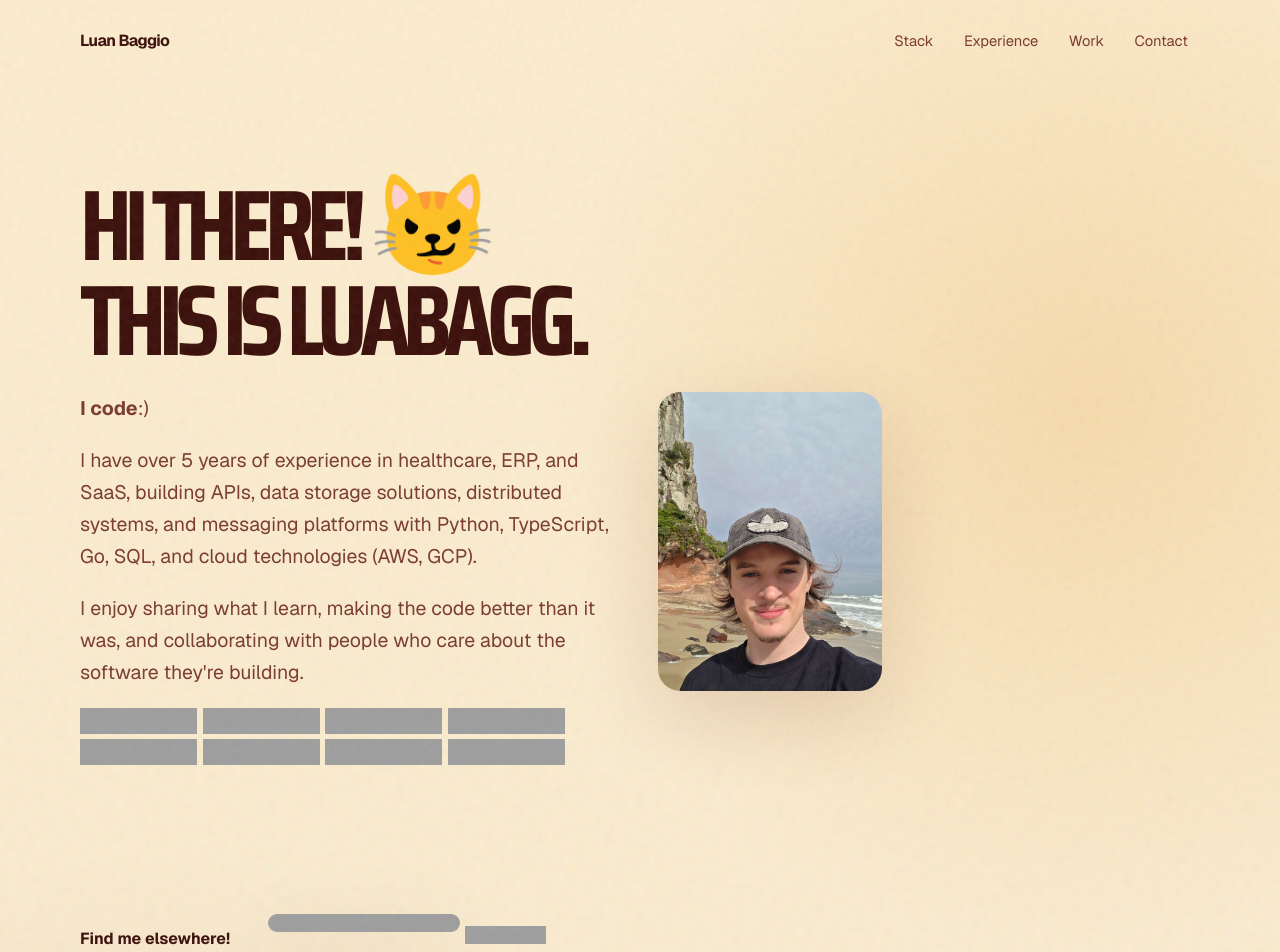
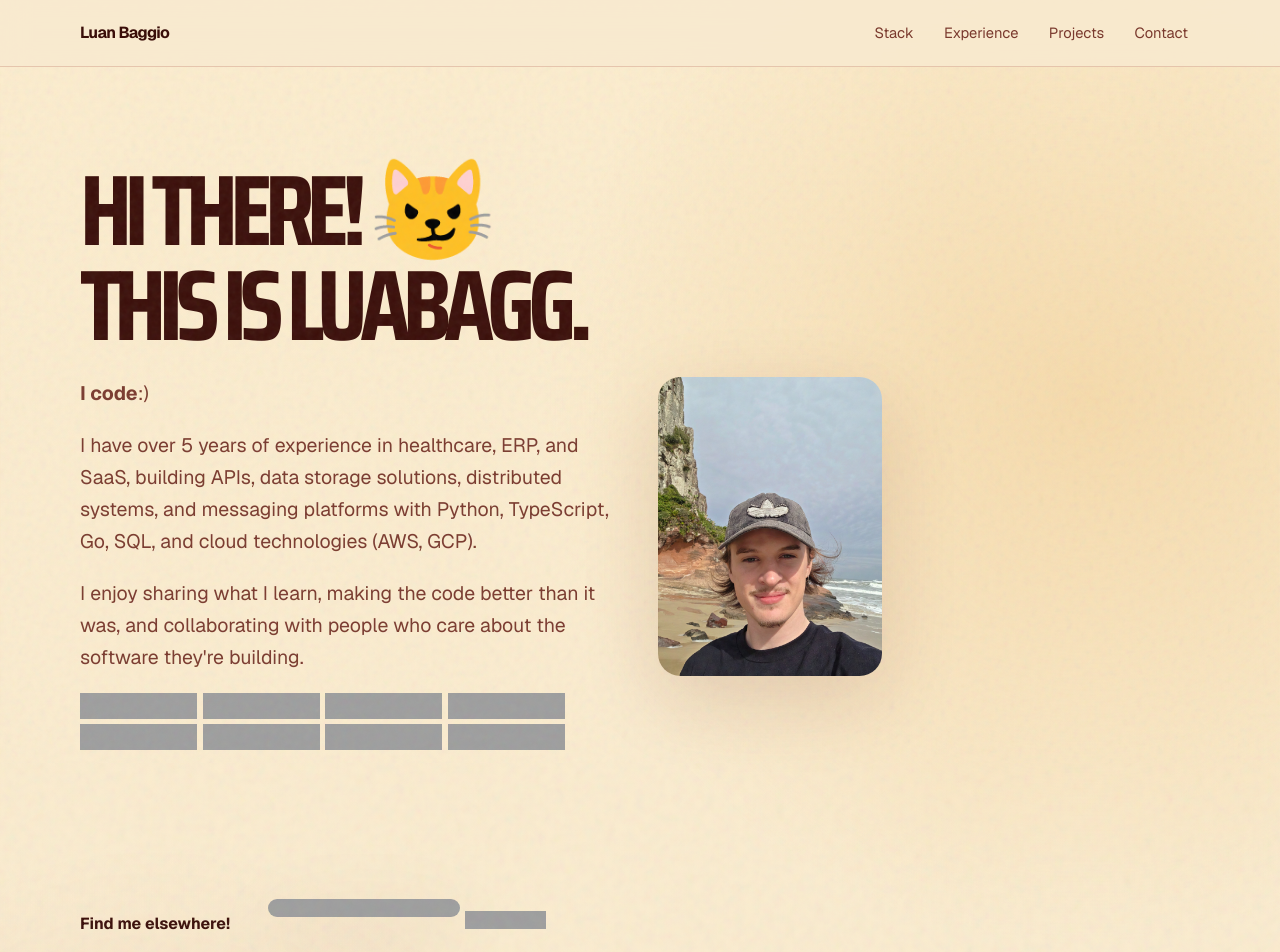
Before and after one commit to luabagg/luabagg, a Jekyll site: the page built from index.md, in a window 1280 px wide and 1400 px high, cut to the strip 0-952 px from the top of the window. Built offline with Jekyll 4.4.1, drawn with Linux system fonts in a browser that asks for light colours; grey boxes are pictures that could not be loaded.

Commit message:
feat: sticky header + rename nav Work to Projects
Make .site-header a full-width sticky bar with translucent cream
background and backdrop blur. Content constrained inside a new
.site-header-inner wrapper. Compact vertical padding (0.85rem) so the
sticky bar eats less viewport. scroll-padding-top: 5rem on html so
anchor jumps don't hide targets under the bar. Skip-link z-index
bumped above the header. Mobile column layout retargeted to the inner
wrapper.

```diff
--- a/_layouts/default.html
+++ b/_layouts/default.html
@@ -16,13 +16,15 @@
     <a id="skip-to-content" href="#content">Skip to content</a>
 
     <header class="site-header" role="banner">
+      <div class="site-header-inner">
         <a class="site-mark" href="{{ '/' | relative_url }}">Luan Baggio</a>
         <nav class="site-nav" aria-label="Primary navigation">
           <a href="#languages">Stack</a>
           <a href="#experience">Experience</a>
-        <a href="#ventures">Work</a>
+          <a href="#ventures">Projects</a>
           <a href="#contact">Contact</a>
         </nav>
+      </div>
     </header>
 
     <main id="content" class="main-content" role="main">
--- a/assets/css/style.scss
+++ b/assets/css/style.scss
@@ -24,6 +24,7 @@
 
 html {
   scroll-behavior: smooth;
+  scroll-padding-top: 5rem;
 }
 
 body {
@@ -67,7 +68,7 @@ button:focus-visible {
   position: absolute;
   left: 1rem;
   top: -10rem;
-  z-index: 10;
+  z-index: 30;
   padding: 0.65rem 0.9rem;
   background: var(--text);
   color: var(--surface);
@@ -78,7 +79,6 @@ button:focus-visible {
   top: 1rem;
 }
 
-.site-header,
 .main-content,
 .site-footer {
   width: min(1120px, calc(100% - 2rem));
@@ -86,11 +86,23 @@ button:focus-visible {
 }
 
 .site-header {
+  position: sticky;
+  top: 0;
+  z-index: 20;
+  padding: 0.85rem 0;
+  background: rgba(248, 234, 208, 0.82);
+  backdrop-filter: blur(14px);
+  -webkit-backdrop-filter: blur(14px);
+  border-bottom: 1px solid var(--line);
+}
+
+.site-header-inner {
   display: flex;
   align-items: center;
   justify-content: space-between;
   gap: 1rem;
-  padding: 1.35rem 0;
+  width: min(1120px, calc(100% - 2rem));
+  margin-inline: auto;
 }
 
 .site-mark {
@@ -858,7 +870,7 @@ h3 {
 }
 
 @media (max-width: 840px) {
-  .site-header,
+  .site-header-inner,
   .site-footer {
     align-items: flex-start;
     flex-direction: column;
```
Lines whose indentation alone changed are shown as unchanged.
